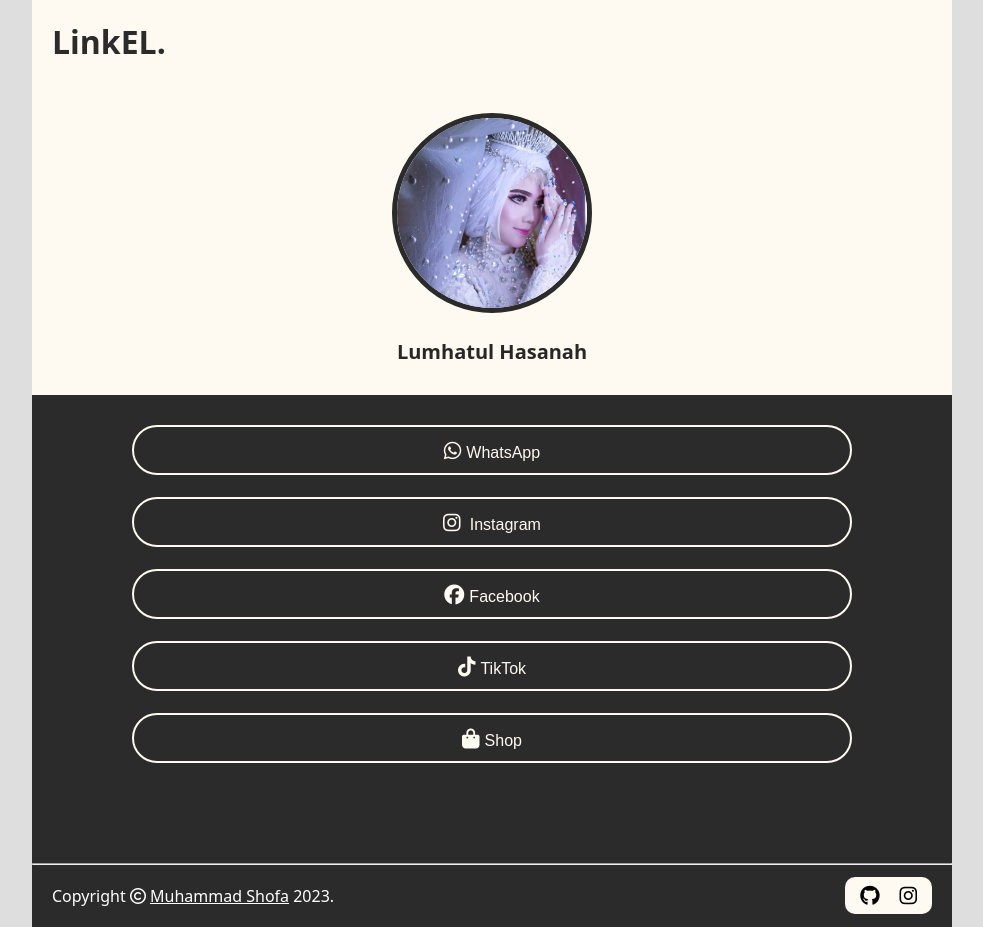
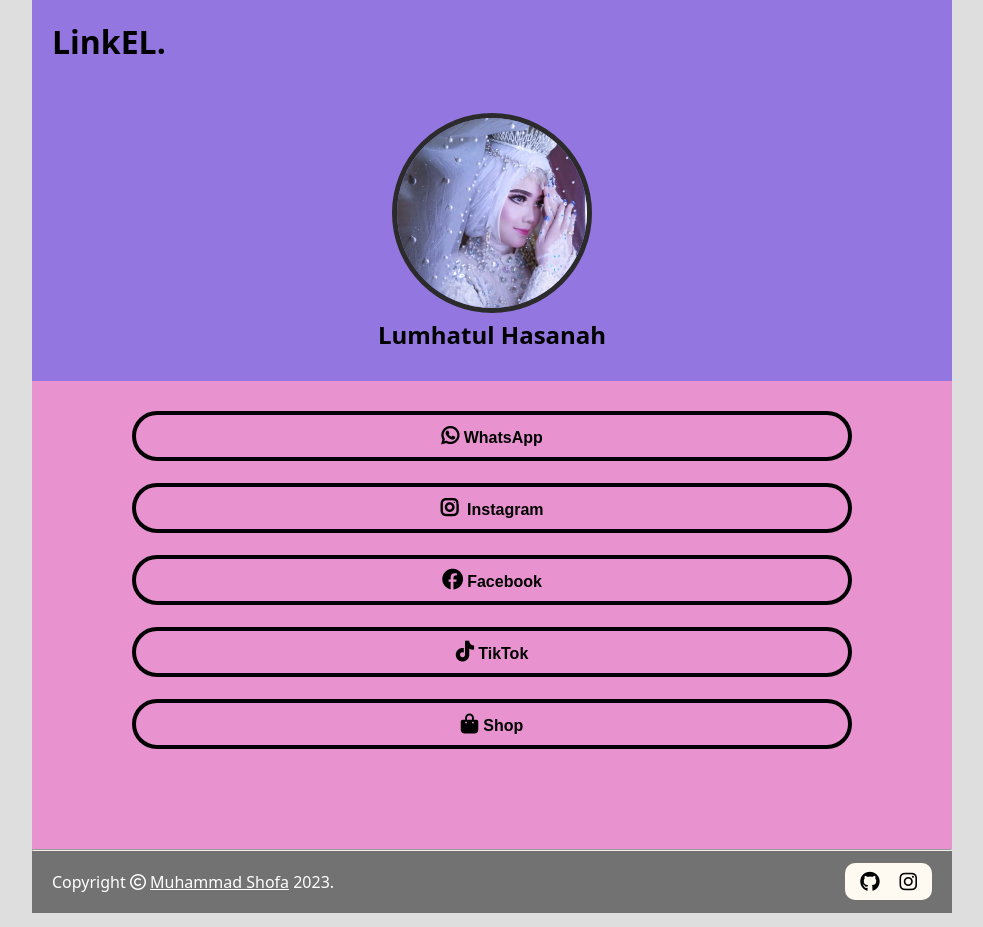
Before and after one commit to muhammad-shofa/LinkEL, a plain HTML site: page index.html in a window 1280 px wide. Shown: the whole page, without its empty margins (148-1131 px from the left). Drawn offline with Linux system fonts and the light colour scheme.

Commit message:
Update style.css

```diff
--- a/style.css
+++ b/style.css
@@ -10,8 +10,6 @@ body {
   font-family: system-ui, -apple-system, BlinkMacSystemFont, "Segoe UI", Roboto,
     Oxygen, Ubuntu, Cantarell, "Open Sans", "Helvetica Neue", sans-serif;
   background-color: #dedede;
-
-  /* height: 1000px; */
 }
 
 .container {
@@ -21,13 +19,13 @@ body {
 }
 
 .judul {
-  background-color: #fffaf1;
+  background-color: #9376e0;
   padding-left: 20px;
   padding-top: 20px;
 }
 
 .judul h1 a {
-  color: #2b2b2b;
+  color: #000000;
 }
 
 .content {
@@ -42,14 +40,21 @@ body {
   border: 5px solid #2b2b2b;
 }
 
-.content h2 {
-  color: #272727;
+.content h1 {
+  color: #000;
   padding-top: 20px;
-  font-size: 20px;
+  font-size: 40px;
+  font-weight: bold;
+  font-family: "Pinyon";
+}
+
+@font-face {
+  font-family: "Pinyon";
+  src: url("Pinyon_Script/PinyonScript-Regular.ttf");
 }
 
 .atas {
-  background-color: #fffaf1;
+  background-color: #9376e0;
   padding-top: 50px;
   padding-bottom: 30px;
 }
@@ -61,7 +66,7 @@ body {
 }
 
 .bawah {
-  background-color: #2b2b2b;
+  background-color: #e893cf;
 }
 
 .all-card {
@@ -72,14 +77,14 @@ body {
 
 .card {
   /* font-weight: ; */
-  color: #fffaf1;
+  color: #000;
   width: auto;
   height: 50px;
-  line-height: 50px;
+  line-height: 45px;
   margin-left: 100px;
   margin-right: 100px;
   border-radius: 50px;
-  border: 2px solid #fffaf1;
+  border: 4px solid #000;
   /* box-shadow: 0px 2px 2px 2px #000; */
 }
 
@@ -88,7 +93,8 @@ body {
 }
 
 .card p a {
-  color: #fffaf1;
+  color: #000;
+  font-weight: bold;
   font-size: 16px;
   font-family: "DM Sans", sans-serif;
   /* font-weight: bold; */
@@ -97,10 +103,11 @@ body {
 .card p i {
   margin-right: 5px;
   font-size: 20px;
+  font-weight: bold;
 }
 
 footer {
-  background-color: #2b2b2b;
+  background-color: #727272;
   /* border: 2px solid red; */
   padding-top: 20px;
   padding-bottom: 20px;
@@ -111,6 +118,7 @@ footer p {
   text-align: left;
   margin-left: 20px;
   color: #fff;
+  /* font-size: 13px; */
 }
 
 footer p a {
```
